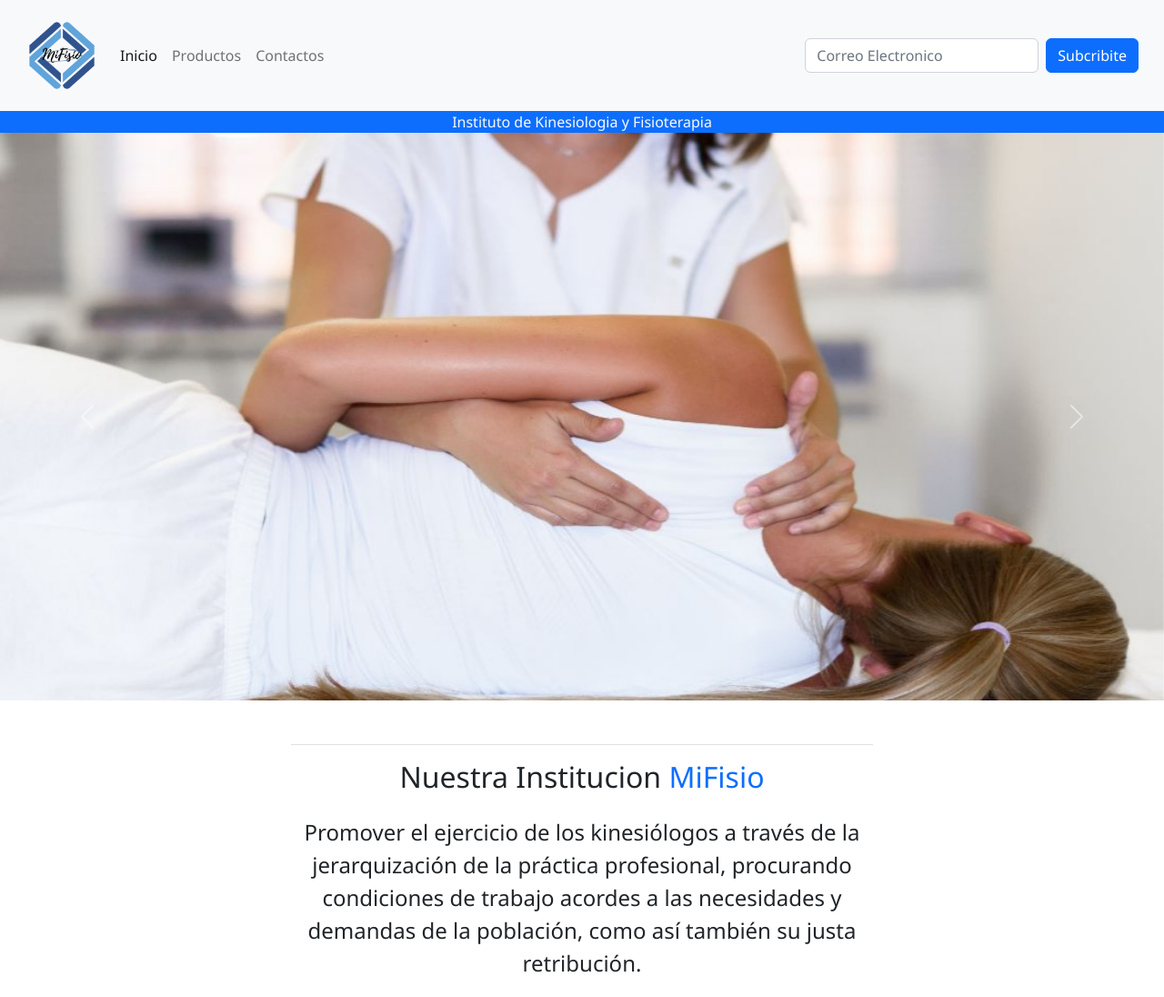
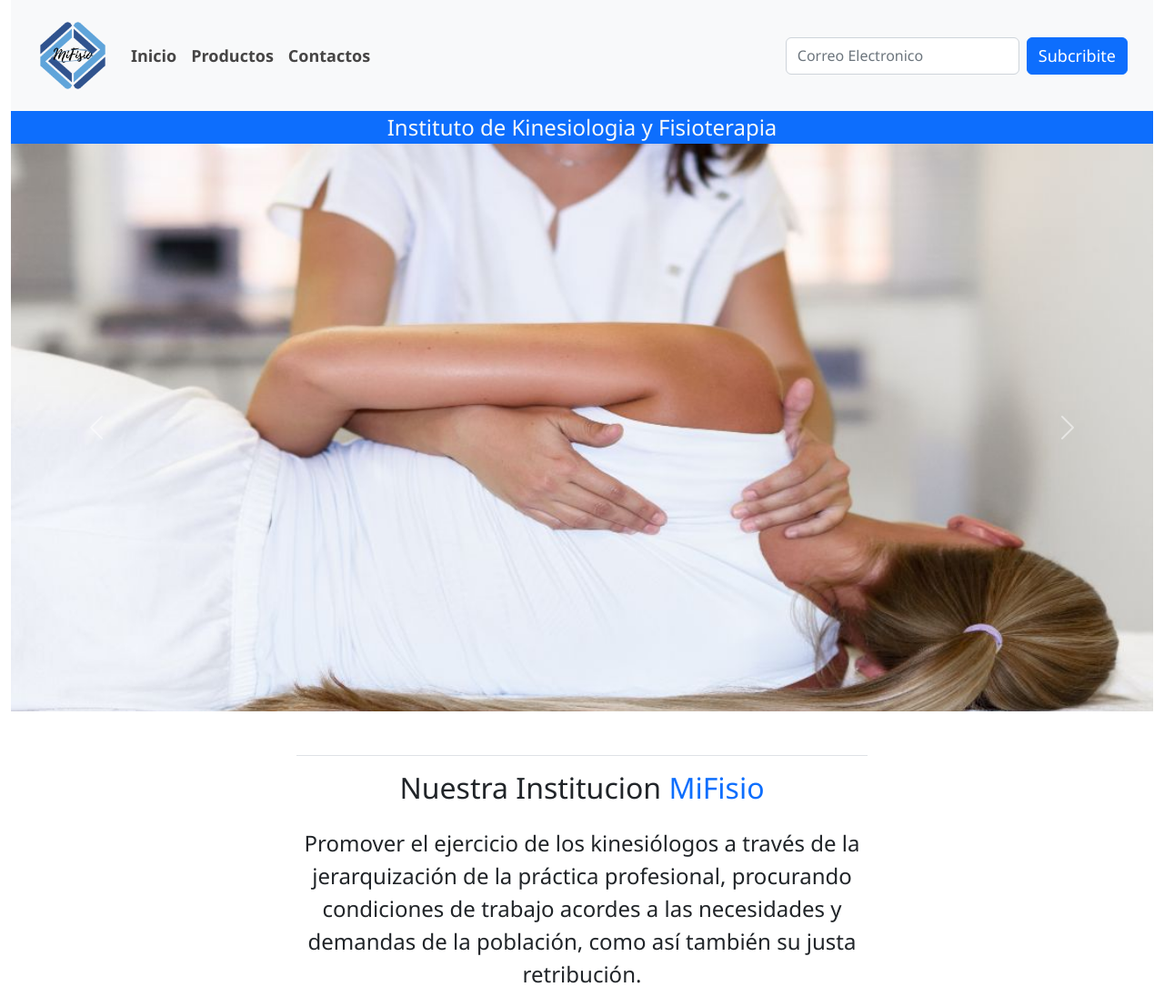
Before and after one commit to MPedraza175/PFMiFisio, a plain HTML site: page index.html in a window 1280 px wide. Shown: the top 1096 px of the page at 91% size. Drawn offline with nearby package versions, Linux system fonts and the light colour scheme.

Commit message:
Update index.html

```diff
--- a/index.html
+++ b/index.html
@@ -11,14 +11,12 @@
 </head>
 
 
-<body>
+<body class="container-fluid" >
 
 
-
-
-<header class="row w-100 mx-auto navbar navbar-expand-lg bg-light p-3" id="">
+<nav class="navbar navbar-expand-lg bg-light p-3 fs-5" id="menu">
       <div class="container-fluid">
-      <a class="navbar-brand" href="#"><img src="./img/logonum.png" width="80px"></a>
+        <a class="navbar-brand" href="./index.html"><img src="./img/logonum.png" alt="" width="80px"></a>
         <button class="navbar-toggler" type="button" data-bs-toggle="collapse" data-bs-target="#navbarSupportedContent" aria-controls="navbarSupportedContent" aria-expanded="false" aria-label="Toggle navigation">
           <span class="navbar-toggler-icon"></span>
         </button>
@@ -30,27 +28,30 @@
             </li>
 
             <li class="nav-item">
-            <a class="nav-link" href="./page/productos.html">Productos</a>
+              <a class="nav-link" href="../assets/page/productos.html">Productos</a>
             </li>
 
             <li class="nav-item">
-            <a class="nav-link" href="./page/contactos.html">Contactos</a>
+              <a class="nav-link" href="../assets/page/contactos.html">Contactos</a>
             </li>
           </ul>
 
-      <form class="d-flex" role="search">
+          <form class="d-flex fs-2" role="search">
             <input class="form-control me-2" type="email" placeholder="Correo Electronico" aria-label="email">
             <button class="btn btn-primary btn-primary-outline-success" type="button">Subcribite</button>
           </form>
         </div>
       </div>
-</header>
-<main class="bg-primary d-flex justify-content-center mx-auto col-12 col-12 col-sm-12">
-  <p class="text-light mb-0">Instituto de Kinesiologia y Fisioterapia</p>
-</main>
+
+ </nav>
 
 
-<nav>
+<header class="container-fluid bg-primary d-flex justify-content-center">
+  <p class="text-light fs-4 mb-0">Instituto de Kinesiologia y Fisioterapia</p>
+</header>
+
+
+<main>
   <div id="carouselExampleControls" class="carousel slide" data-bs-ride="carousel">
     <div class="carousel-inner" data-bs-interval="4000">
 
@@ -73,11 +74,11 @@
       <span class="visually-hidden">Next</span>
     </button>
   </div>
-</nav>
+</main>
 
 
 <aside>
-  <section class=" row w-50 mx-auto text-center pt-5" id="intro">
+  <section class=" w-50 mx-auto text-center pt-5 col-12 col" id="intro">
     <h1 class="p-3 fs-2 border-top dober-3">Nuestra Institucion<span class="text-primary"> MiFisio </span></h1>
     <p class="P-3 fs-4 ">Promover el ejercicio de los kinesiólogos a través de la jerarquización de la práctica profesional, procurando condiciones de trabajo acordes a las necesidades y demandas de la población, como así también su justa retribución.</p>
   </section>
```
Lines whose indentation alone changed are shown as unchanged.
